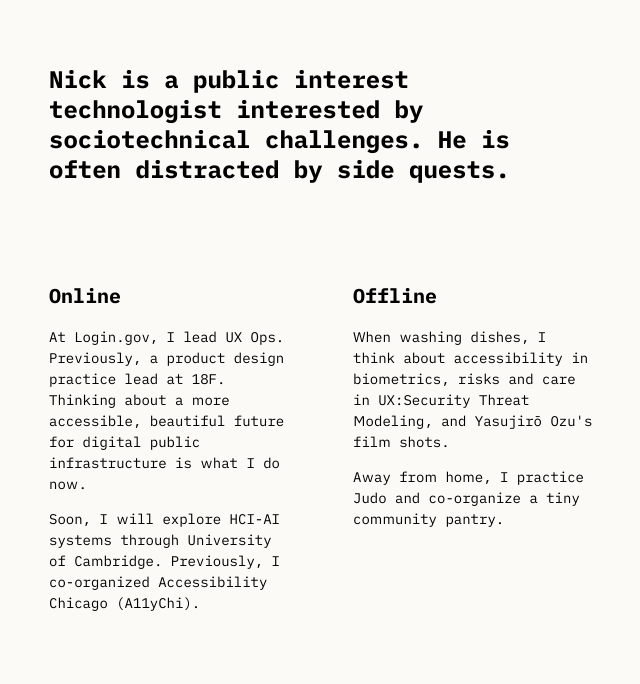
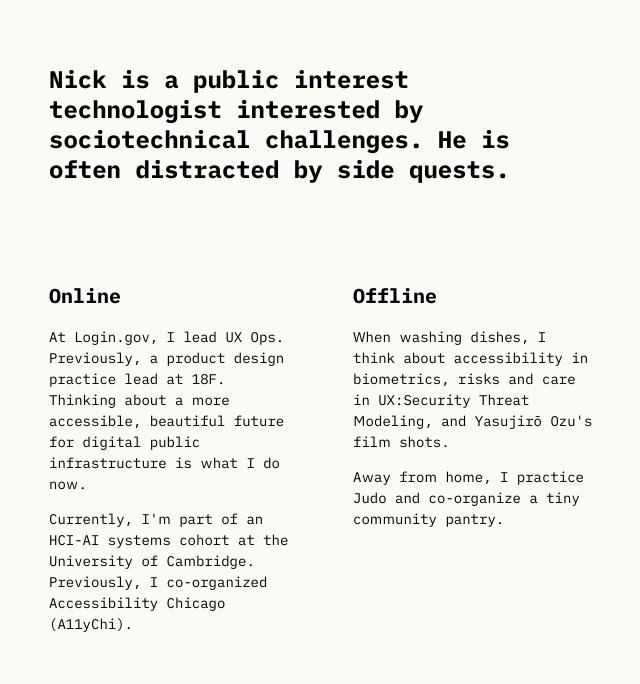
Before and after one commit to nickttng/nn-xyz, a plain HTML site: page index.html in a window 1280 px wide. Shown: the whole page, without its empty margins (15-655 px from the left). Drawn offline with Linux system fonts and the light colour scheme.

Commit message:
Content edit

```diff
--- a/index.html
+++ b/index.html
@@ -18,7 +18,7 @@
     <div class="fl w-100 w-50-m w-25-l pa3-m pa4-l">
       <h2 class="f4 lh-copy">Online</h2>
       <p class="f6 lh-copy measure">At Login.gov, I lead UX Ops. Previously, a product design practice lead at 18F. Thinking about a more accessible, beautiful future for digital public infrastructure is what I do now.</p>
-      <p class="f6 lh-copy measure">Soon, I will explore HCI-AI systems through University of Cambridge. Previously, I co-organized Accessibility Chicago (A11yChi).</p>
+      <p class="f6 lh-copy measure">Currently, I'm part of an HCI-AI systems cohort at the University of Cambridge. Previously, I co-organized Accessibility Chicago (A11yChi).</p>
     </div>
     <div class="fl w-100 w-50-m w-25-l pa3-m pa4-l">
       <h2 class="f4 lh-copy">Offline</h2>
```
